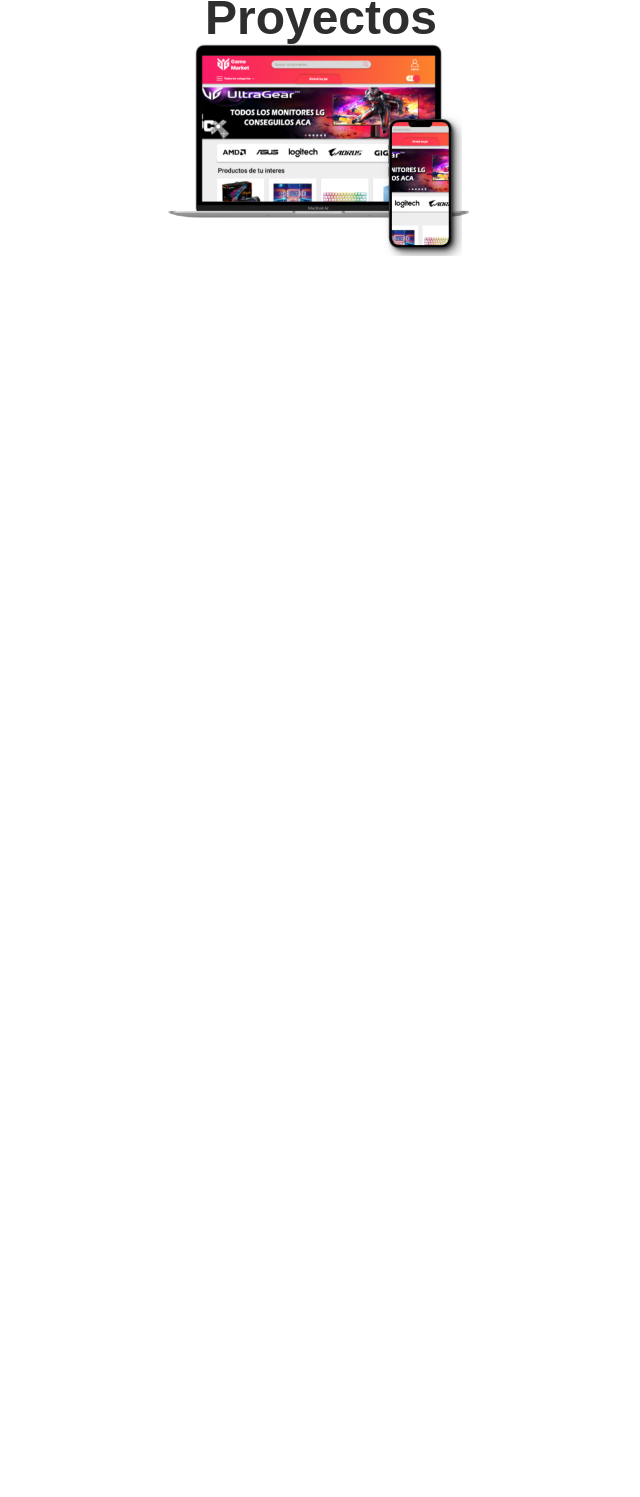
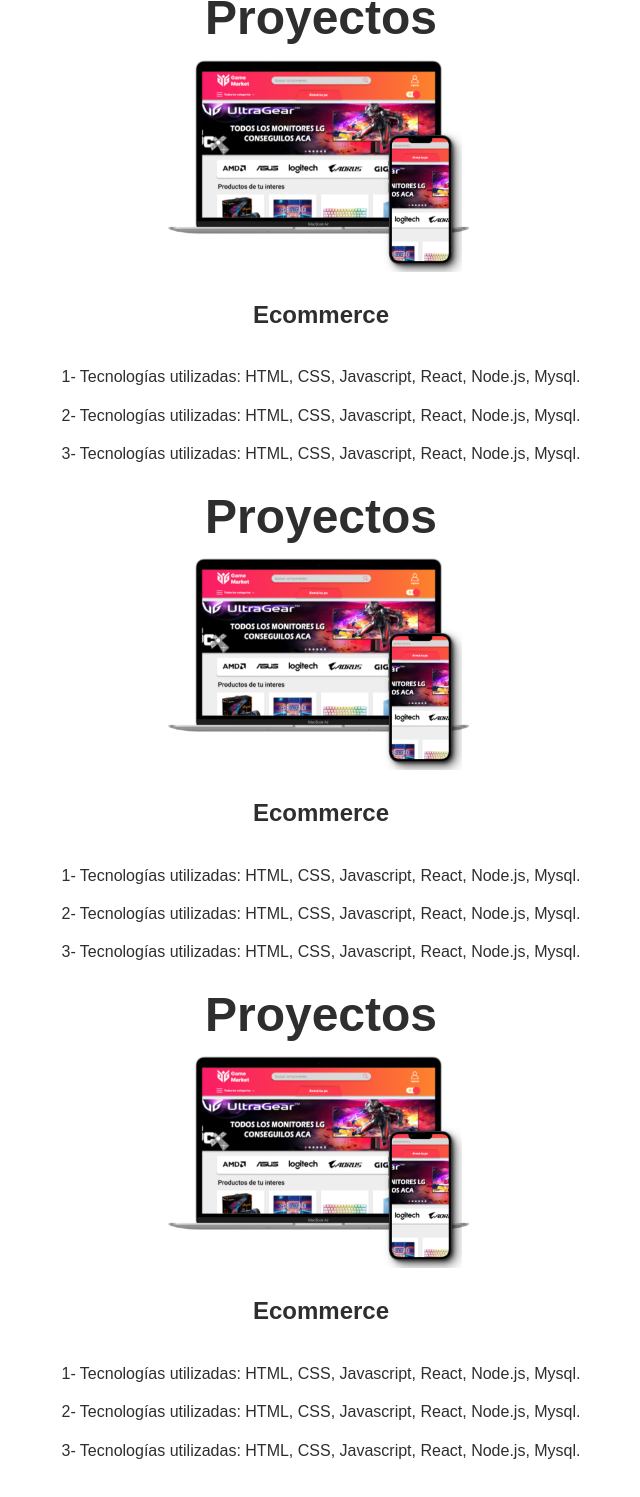
Before and after one commit to BrianPutallazExequiel/Portfolio-Web, a plain HTML site: page index.html in a window 1280 px wide. Shown: the part 3769-5266 px from the top of the page, without its empty margins (319-959 px from the left). Before the commit the page ends 4025 px from the top, so only its background shows below. Drawn offline with Linux system fonts and the light colour scheme; a web font is replaced by a local one.

Commit message:
feat: Add section proyects

```diff
--- a/index.html
+++ b/index.html
@@ -168,9 +168,41 @@
                 <a class="cta-skills cta" href="#">Empezemos ahora</a>
             </section>
             <section class="proyects">
-                <h3 class="proyects-title">Proyectos</h3>
                 <div>
-                    <img src="./assets/proyect.png" alt="">
+                    <h3 class="proyects-title">Proyectos</h3>
+                    <div>
+                        <img src="./assets/proyect.png" alt="">
+                    </div>
+                    <div class="skills-details">
+                        <h4>Ecommerce</h4>
+                        <p>1- Tecnologías utilizadas: HTML, CSS, Javascript, React, Node.js, Mysql.</p>
+                        <p>2- Tecnologías utilizadas: HTML, CSS, Javascript, React, Node.js, Mysql.</p>
+                        <p>3- Tecnologías utilizadas: HTML, CSS, Javascript, React, Node.js, Mysql.</p>
+                    </div>
+                </div>
+                <div>
+                    <h3 class="proyects-title">Proyectos</h3>
+                    <div>
+                        <img src="./assets/proyect.png" alt="">
+                    </div>
+                    <div class="skills-details">
+                        <h4>Ecommerce</h4>
+                        <p>1- Tecnologías utilizadas: HTML, CSS, Javascript, React, Node.js, Mysql.</p>
+                        <p>2- Tecnologías utilizadas: HTML, CSS, Javascript, React, Node.js, Mysql.</p>
+                        <p>3- Tecnologías utilizadas: HTML, CSS, Javascript, React, Node.js, Mysql.</p>
+                    </div>
+                </div>
+                <div>
+                    <h3 class="proyects-title">Proyectos</h3>
+                    <div>
+                        <img src="./assets/proyect.png" alt="">
+                    </div>
+                    <div class="skills-details">
+                        <h4>Ecommerce</h4>
+                        <p>1- Tecnologías utilizadas: HTML, CSS, Javascript, React, Node.js, Mysql.</p>
+                        <p>2- Tecnologías utilizadas: HTML, CSS, Javascript, React, Node.js, Mysql.</p>
+                        <p>3- Tecnologías utilizadas: HTML, CSS, Javascript, React, Node.js, Mysql.</p>
+                    </div>
                 </div>
             </section>
         </main>
--- a/style/style.css
+++ b/style/style.css
@@ -760,11 +760,27 @@ body {
     font-size: clamp(1.5rem, 0.955rem + 2.727vw, 3rem);
     font-weight: 700;
     text-align: center;
+    margin-bottom: 1rem;
 }
 .proyects img {
     display: block;
     margin-inline: auto;
     width: 20rem;
+    margin-bottom: 2rem;
+}
+.skills-details {
+    padding-inline: 1rem;
+    margin-bottom: 2rem;
+}
+.skills-details h4 {
+    font-size: clamp(1.25rem, 1.159rem + 0.455vw, 1.5rem);
+    font-weight: 700;
+    text-align: center;
+    margin-bottom: 2rem;
+}
+.skills-details p {
+    text-align: center;
+    padding-block: .5rem;
 }
 .none {
     display: none;
```
